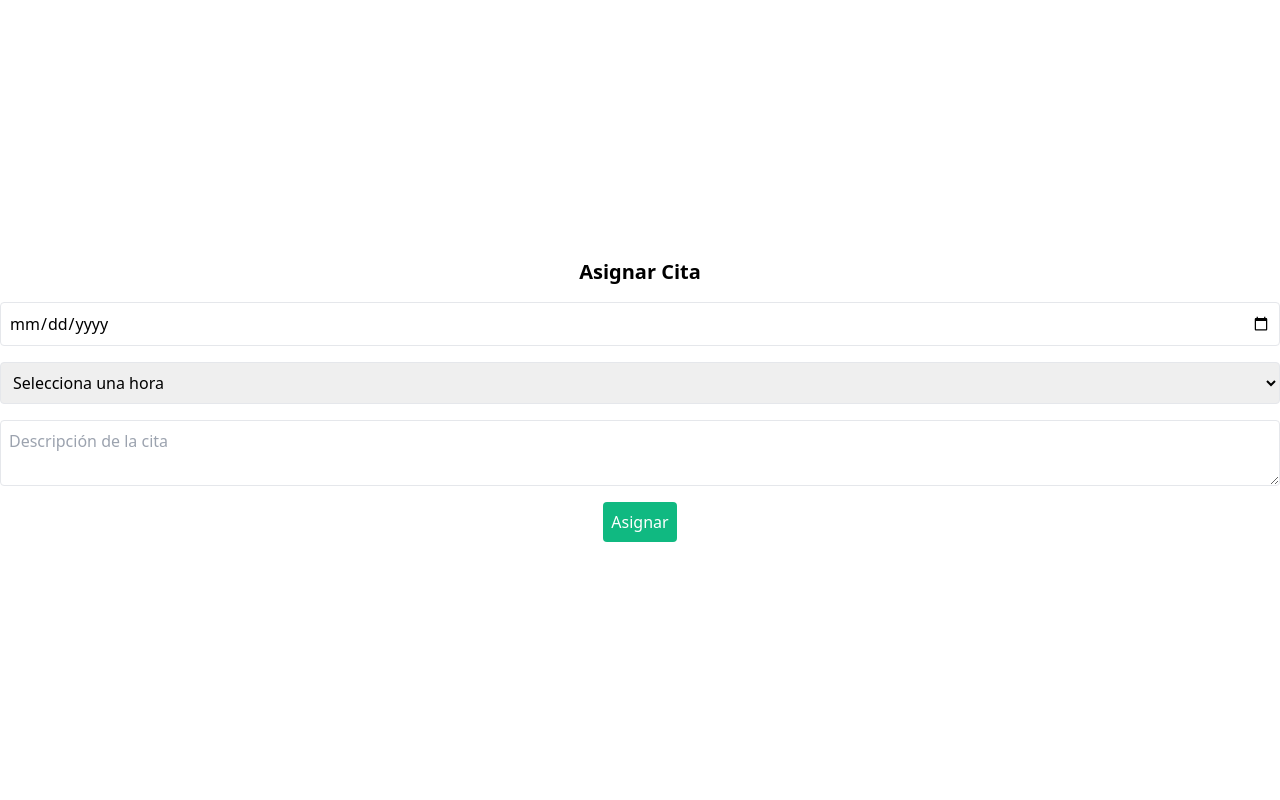
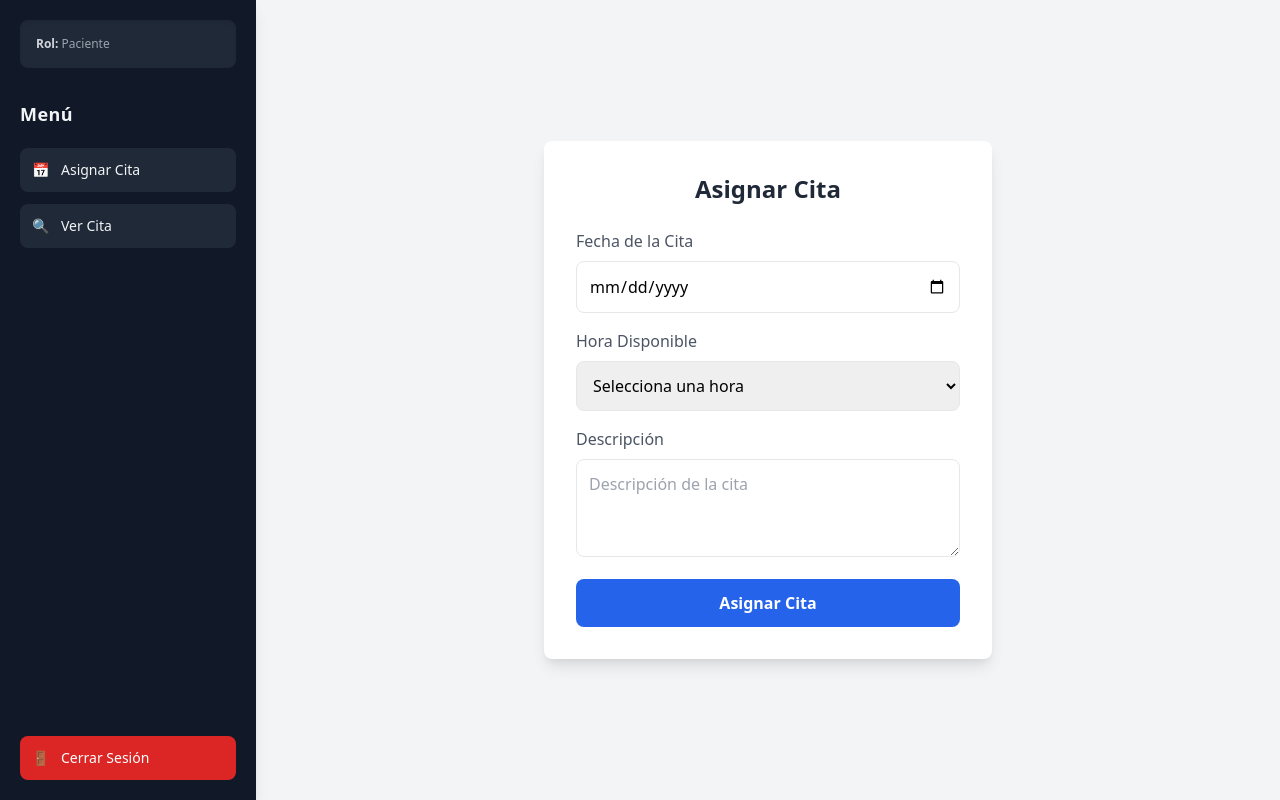
Before and after one commit to bryanorellana28/UMGCITASMEDICAS, a Next.js app: page /assign-appointment in a window 1280 px wide. Built offline with nearby package versions, Linux system fonts and the light colour scheme.

Commit message:
citas asignadas

```diff
--- a/components/Sidebar.tsx
+++ b/components/Sidebar.tsx
@@ -4,7 +4,7 @@ import { useRouter } from 'next/router';
 
 interface SidebarProps {
   userRole: string | null;
-  email: string | null; // Propiedad para el correo electrónico
+  email: string | null;
 }
 
 const Sidebar: React.FC<SidebarProps> = ({ userRole, email }) => {
@@ -20,36 +20,44 @@ const Sidebar: React.FC<SidebarProps> = ({ userRole, email }) => {
   };
 
   return (
-    <div className="h-full w-64 bg-gray-200 p-4">
-      <div className="mb-6 p-4 bg-white rounded shadow">
+    <div className="h-screen w-64 bg-gray-900 text-gray-100 p-5 flex flex-col justify-between shadow-lg">
+      <div>
+        {/* Información del usuario */}
+        <div className="mb-8 p-4 bg-gray-800 rounded-lg shadow-inner">
           {email && (
-          <p className="text-sm text-gray-600">
-            Email: <span className="font-semibold">{email}</span>
+            <p className="text-xs text-gray-400">
+              <span className="font-semibold text-gray-300">Email:</span> {email}
             </p>
           )}
           {userRole && (
-          <p className="text-sm text-gray-600">
-            Rol: <span className="font-semibold">{userRole}</span>
+            <p className="text-xs text-gray-400">
+              <span className="font-semibold text-gray-300">Rol:</span> {userRole}
             </p>
           )}
         </div>
-      <h2 className="text-lg font-bold mb-4">Menú</h2>
-      <ul className="space-y-2">
+
+        {/* Título del menú */}
+        <h2 className="text-lg font-semibold mb-5 tracking-wide">Menú</h2>
+
+        {/* Opciones de menú */}
+        <ul className="space-y-3">
           {userRole === 'Paciente' && (
             <>
               <li>
                 <button
                   onClick={() => handleNavigation('/assign-appointment')}
-                className="w-full text-left p-2 hover:bg-gray-300 rounded transition-colors duration-200"
+                  className="w-full flex items-center text-sm p-3 bg-gray-800 hover:bg-gray-700 rounded-lg transition duration-200"
                 >
+                  <span className="mr-3 text-gray-400">📅</span>
                   Asignar Cita
                 </button>
               </li>
               <li>
                 <button
                   onClick={() => handleNavigation('/ver-citas')}
-                className="w-full text-left p-2 hover:bg-gray-300 rounded transition-colors duration-200"
+                  className="w-full flex items-center text-sm p-3 bg-gray-800 hover:bg-gray-700 rounded-lg transition duration-200"
                 >
+                  <span className="mr-3 text-gray-400">🔍</span>
                   Ver Cita
                 </button>
               </li>
@@ -59,8 +67,9 @@ const Sidebar: React.FC<SidebarProps> = ({ userRole, email }) => {
             <li>
               <button
                 onClick={() => handleNavigation('/view-appointment')}
-              className="w-full text-left p-2 hover:bg-gray-300 rounded transition-colors duration-200"
+                className="w-full flex items-center text-sm p-3 bg-gray-800 hover:bg-gray-700 rounded-lg transition duration-200"
               >
+                <span className="mr-3 text-gray-400">📋</span>
                 Ver Cita
               </button>
             </li>
@@ -70,27 +79,33 @@ const Sidebar: React.FC<SidebarProps> = ({ userRole, email }) => {
               <li>
                 <button
                   onClick={() => handleNavigation('/view-appointment')}
-                className="w-full text-left p-2 hover:bg-gray-300 rounded transition-colors duration-200"
+                  className="w-full flex items-center text-sm p-3 bg-gray-800 hover:bg-gray-700 rounded-lg transition duration-200"
                 >
+                  <span className="mr-3 text-gray-400">📋</span>
                   Ver Cita
                 </button>
               </li>
               <li>
                 <button
                   onClick={() => handleNavigation('/register-user')}
-                className="w-full text-left p-2 hover:bg-gray-300 rounded transition-colors duration-200"
+                  className="w-full flex items-center text-sm p-3 bg-gray-800 hover:bg-gray-700 rounded-lg transition duration-200"
                 >
+                  <span className="mr-3 text-gray-400">➕</span>
                   Registrar
                 </button>
               </li>
             </>
           )}
         </ul>
-      <div className="mt-4">
+      </div>
+
+      {/* Botón de cerrar sesión */}
+      <div className="mt-6">
         <button
           onClick={handleLogout}
-          className="w-full text-left p-2 bg-red-500 text-white hover:bg-red-600 rounded transition-colors duration-200"
+          className="w-full flex items-center text-sm p-3 bg-red-600 hover:bg-red-500 text-white rounded-lg transition duration-200"
         >
+          <span className="mr-3">🚪</span>
           Cerrar Sesión
         </button>
       </div>
--- /dev/null
+++ b/pages/api/appointments/[id].ts
@@ -0,0 +1,49 @@
+// pages/api/appointments/[id].ts
+import type { NextApiRequest, NextApiResponse } from 'next';
+import { PrismaClient } from '@prisma/client';
+
+const prisma = new PrismaClient();
+
+const appointmentHandler = async (req: NextApiRequest, res: NextApiResponse) => {
+  const { id } = req.query;
+
+  if (!id || typeof id !== 'string') {
+    return res.status(400).json({ message: 'Invalid appointment ID' });
+  }
+
+  switch (req.method) {
+    case 'DELETE':
+      try {
+        const deletedAppointment = await prisma.cita.delete({
+          where: { id: Number(id) },
+        });
+        return res.status(200).json(deletedAppointment);
+      } catch (error) {
+        console.error(error);
+        return res.status(500).json({ message: 'Error al cancelar la cita' });
+      }
+
+    case 'PUT':
+      const { fecha } = req.body;
+      if (!fecha) {
+        return res.status(400).json({ message: 'Fecha es requerida' });
+      }
+
+      try {
+        const updatedAppointment = await prisma.cita.update({
+          where: { id: Number(id) },
+          data: { fecha: new Date(fecha) },
+        });
+        return res.status(200).json(updatedAppointment);
+      } catch (error) {
+        console.error(error);
+        return res.status(500).json({ message: 'Error al modificar la cita' });
+      }
+
+    default:
+      res.setHeader('Allow', ['DELETE', 'PUT']);
+      res.status(405).end(`Method ${req.method} Not Allowed`);
+  }
+};
+
+export default appointmentHandler;
--- a/pages/assign-appointment.tsx
+++ b/pages/assign-appointment.tsx
@@ -1,11 +1,12 @@
 // pages/assign-appointment.tsx
 import { useEffect, useState } from 'react';
 import { useRouter } from 'next/router';
+import Sidebar from '../components/Sidebar';
 
 const AssignAppointment = () => {
   const [selectedDate, setSelectedDate] = useState('');
   const [availableHours, setAvailableHours] = useState<string[]>([]);
-  const [selectedHour, setSelectedHour] = useState<string>(''); // Estado para la hora seleccionada
+  const [selectedHour, setSelectedHour] = useState<string>('');
   const [description, setDescription] = useState('');
   const [userEmail, setUserEmail] = useState<string | null>(null);
   const router = useRouter();
@@ -53,15 +54,15 @@ const AssignAppointment = () => {
       body: JSON.stringify({
         email: userEmail,
         fecha: selectedDate,
-        hora: selectedHour, // Usar la hora seleccionada
+        hora: selectedHour,
         descripcion: description,
-        estado: 'pendiente', // Estado inicial
+        estado: 'pendiente',
       }),
     });
 
     if (response.ok) {
       alert('Cita asignada exitosamente');
-      router.push('/dashboard'); // Redirigir a otra página si es necesario
+      router.push('/dashboard');
     } else {
       const errorData = await response.json();
       alert(errorData.message || 'Error al asignar la cita');
@@ -69,18 +70,28 @@ const AssignAppointment = () => {
   };
 
   return (
-    <div className="flex flex-col items-center justify-center h-screen">
-      <h2 className="mb-4 text-xl font-bold">Asignar Cita</h2>
+    <div className="flex h-screen bg-gray-100">
+      {/* Sidebar */}
+      <Sidebar userRole="Paciente" email={userEmail} />
+
+      {/* Contenido Principal */}
+      <div className="flex-1 flex items-center justify-center p-6">
+        <div className="w-full max-w-md p-8 bg-white rounded-lg shadow-lg">
+          <h2 className="text-2xl font-bold mb-6 text-center text-gray-800">Asignar Cita</h2>
+
+          <label className="block mb-2 text-gray-600">Fecha de la Cita</label>
           <input
             type="date"
             onChange={handleDateChange}
-        className="mb-4 p-2 border rounded w-full"
+            className="w-full p-3 mb-4 border rounded-lg focus:outline-none focus:ring-2 focus:ring-blue-500"
             required
           />
+
+          <label className="block mb-2 text-gray-600">Hora Disponible</label>
           <select
-        className="mb-4 p-2 border rounded w-full"
+            className="w-full p-3 mb-4 border rounded-lg focus:outline-none focus:ring-2 focus:ring-blue-500"
             value={selectedHour}
-        onChange={(e) => setSelectedHour(e.target.value)} // Actualiza la hora seleccionada
+            onChange={(e) => setSelectedHour(e.target.value)}
           >
             <option value="" disabled>
               Selecciona una hora
@@ -91,18 +102,24 @@ const AssignAppointment = () => {
               </option>
             ))}
           </select>
+
+          <label className="block mb-2 text-gray-600">Descripción</label>
           <textarea
             value={description}
             onChange={(e) => setDescription(e.target.value)}
             placeholder="Descripción de la cita"
-        className="mb-4 p-2 border rounded w-full"
+            className="w-full p-3 mb-4 border rounded-lg focus:outline-none focus:ring-2 focus:ring-blue-500"
+            rows={3}
           />
+
           <button
             onClick={handleAssignAppointment}
-        className="bg-green-500 text-white p-2 rounded"
+            className="w-full bg-blue-600 text-white p-3 rounded-lg hover:bg-blue-700 transition duration-200 font-semibold"
           >
-        Asignar
+            Asignar Cita
           </button>
+        </div>
+      </div>
     </div>
   );
 };
```
Also changed, not shown: pages/ver-citas.tsx (+74 -10 lines). Lines whose indentation alone changed are shown as unchanged.
